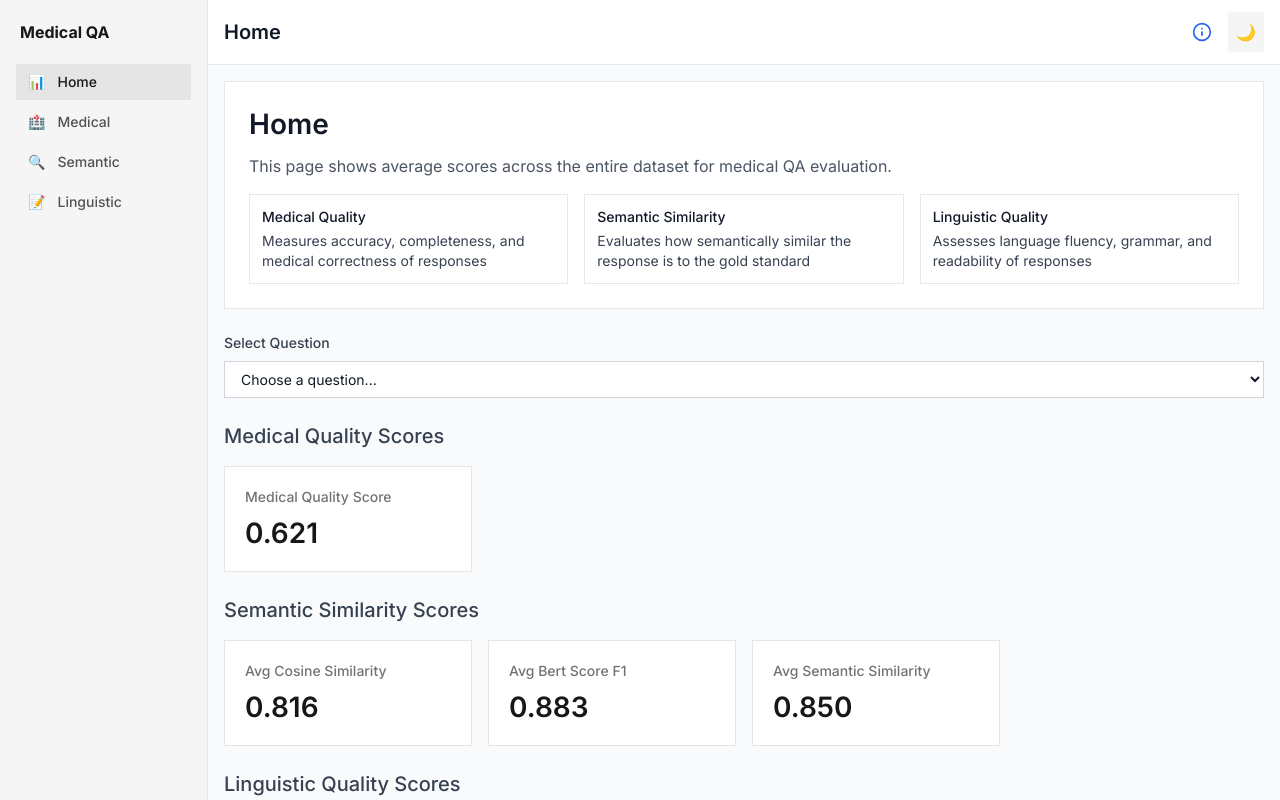
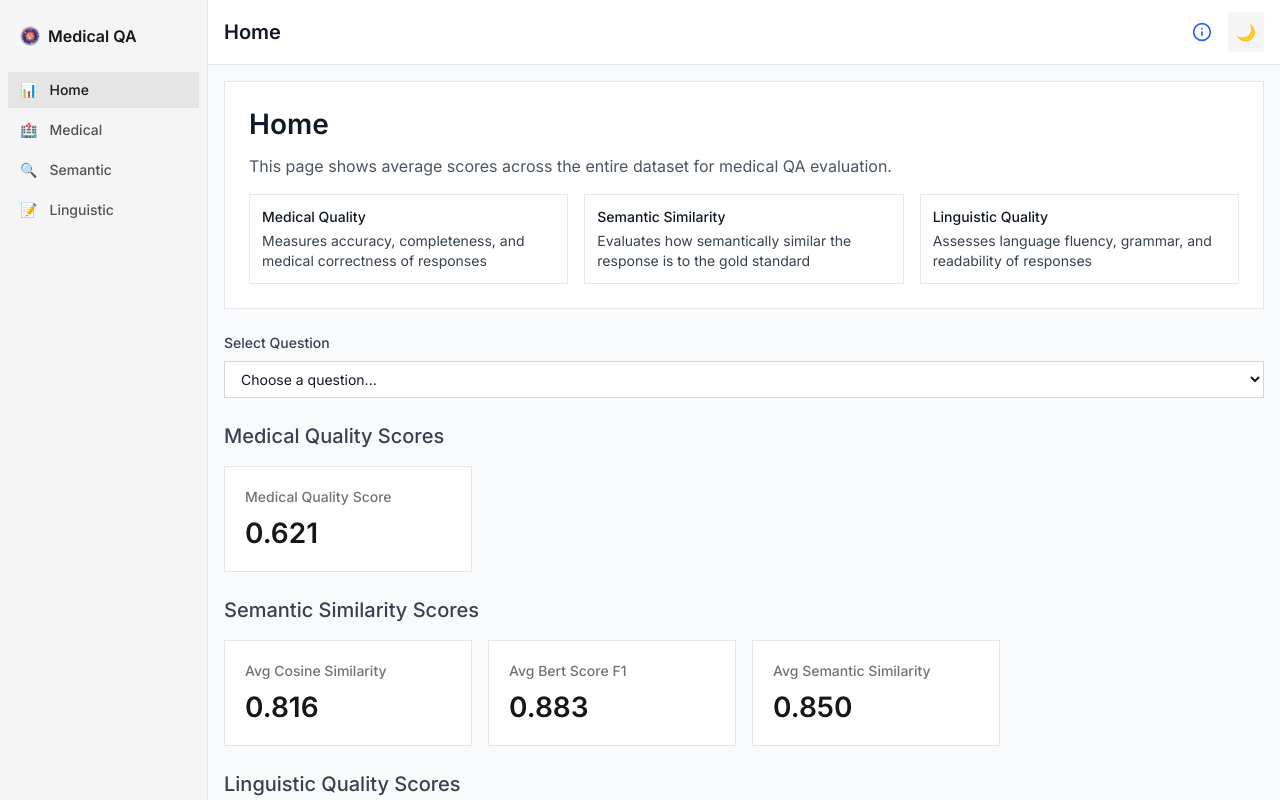
Before and after one commit to Varunrnair/medical-eval, a Next.js app in the folder frontend/: page / in a window 1280 px wide. Built offline with nearby package versions, Linux system fonts and the light colour scheme.

Commit message:
fixed sidebar issues

```diff
--- a/frontend/src/components/layout/sidebar.tsx
+++ b/frontend/src/components/layout/sidebar.tsx
@@ -1,21 +1,29 @@
 "use client"
 
-import Link from "next/link"
 import { usePathname } from "next/navigation"
 import { navigation } from "@/config/navigation"
+import Image from "next/image"
+import Link from "next/link"
 
 export default function Sidebar() {
   const pathname = usePathname()
 
   return (
-    <div className="bg-neutral-100 dark:bg-neutral-900 w-52 min-h-screen border-r border-neutral-200 dark:border-neutral-800 hidden sm:block">
-      <div className="p-5">
-        <Link href="/" className="block text-base font-bold text-neutral-900 dark:text-neutral-100 hover:underline focus:outline-none">
-          Medical QA
-        </Link>
+    <div className="bg-neutral-100 dark:bg-neutral-900 w-52 min-h-screen border-r border-neutral-200 dark:border-neutral-800 hidden sm:block relative">
+      <div className="px-5 py-6"> {/* Increased vertical padding here */}
+        <div className="group flex items-center gap-2 text-base font-semibold text-neutral-900 dark:text-neutral-100 transition-all duration-200 hover:text-green-600 dark:hover:text-green-400 hover:scale-105 cursor-pointer">
+          <Image
+            src="/icons/simppl_icon.png"
+            alt=""
+            width={20}
+            height={20}
+            className="object-contain"
+          />
+          <span>Medical QA</span>
+        </div>
       </div>
 
-      <nav className="px-4">
+      <nav className="px-2">
         <div className="space-y-1">
           {navigation.map((item) => (
             <Link
```
Also changed, not shown: frontend/public/icons/simppl_icon.png (added).
